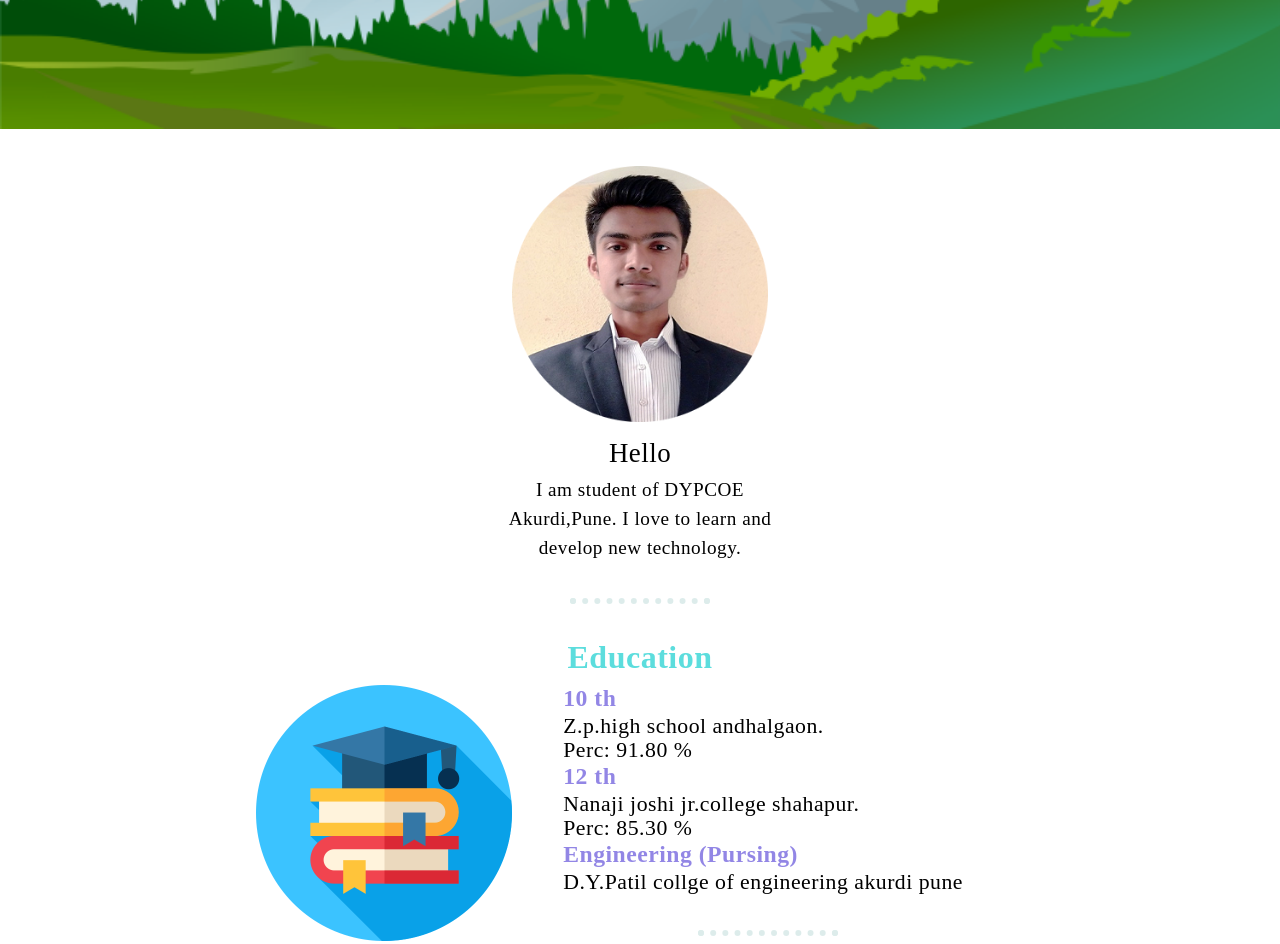
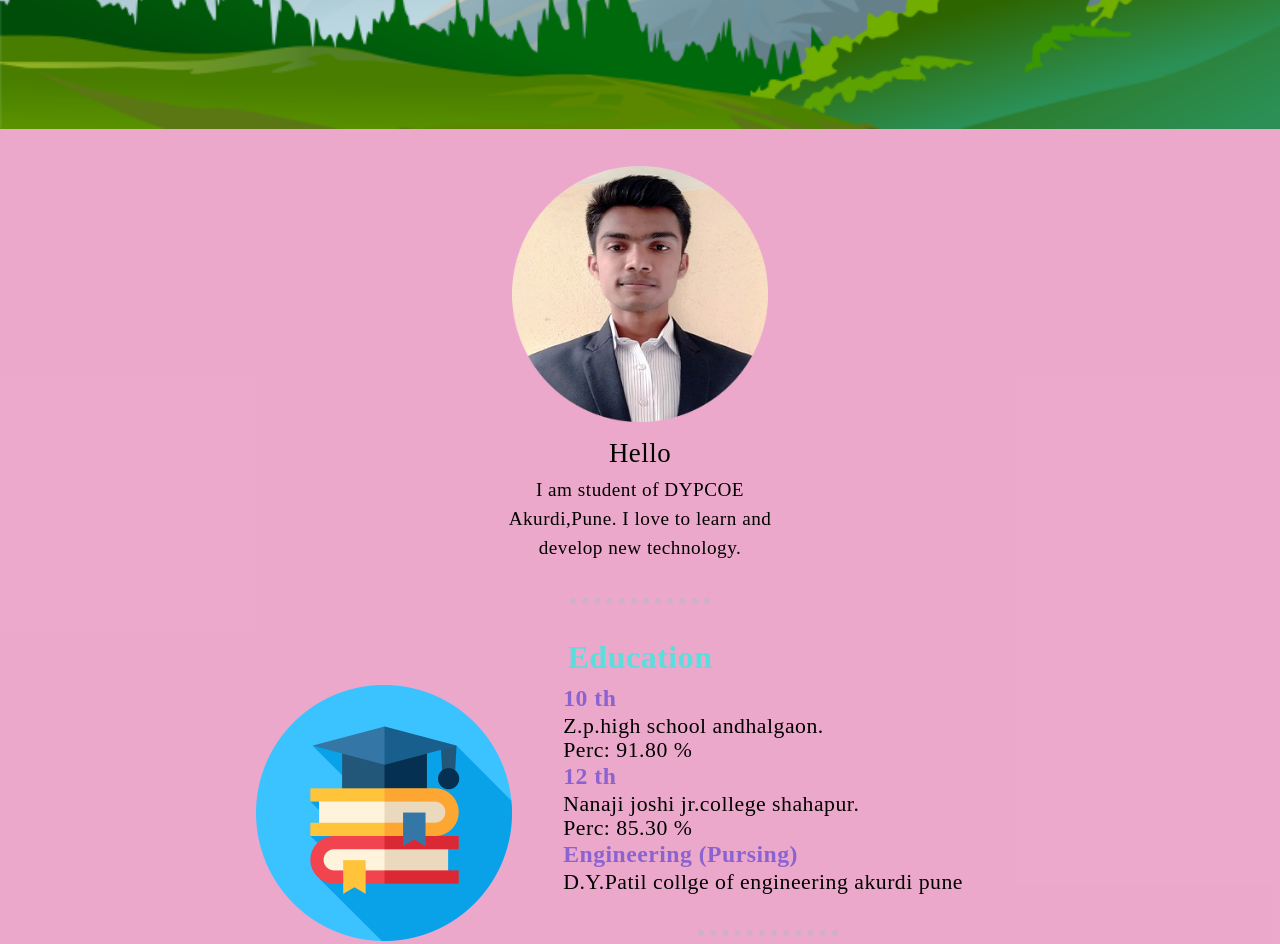
Before and after one commit to durgeshmehar/durgeshcv.github.io, a plain HTML site: page index.html in a window 1280 px wide. Shown: the part 640-1584 px from the top of the page. Drawn offline with nearby package versions, Linux system fonts and the light colour scheme; a web font is replaced by a local one.

Commit message:
Update style.css

```diff
--- a/css/style.css
+++ b/css/style.css
@@ -33,10 +33,6 @@ body {
 .navigation ul li a:hover ,.navigation ul li a i:hover{
     text-shadow: 0.5px 1px 2px rgb(148, 77, 215);
 }
-
-
-
-
 
 /* Top Container */
 .top-container{
@@ -89,6 +85,9 @@ body {
 /* middle-container */
 .middle-container, .bottom-container{
     padding:40px 20vw;
+}
+.middle-container{
+   background-color: rgba(218, 83, 151, 0.5);
 }
 .middle-container img{
     height:20vw;
@@ -228,7 +227,6 @@ hr {
         font-size: 2.4vw;
     }
     .middle-container{
-        background-color: rgba(218, 83, 151, 0.5);
         padding:3vh 15vw;
     }
     .middle-container img{
```
